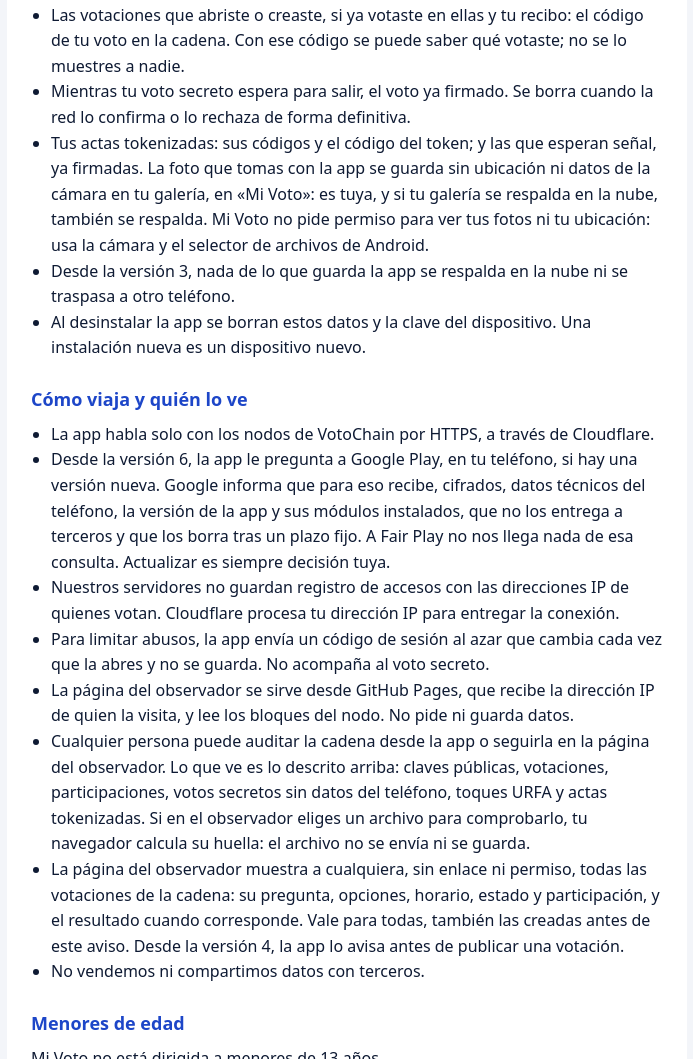
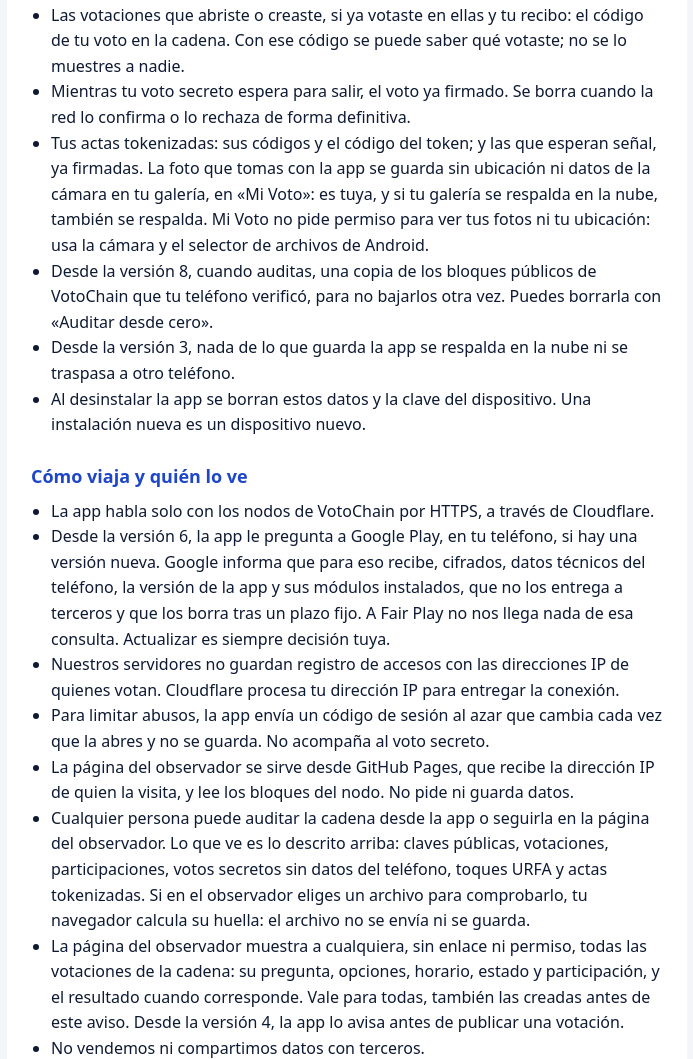
Before and after one commit to trdago/mivoto-paginas, a plain HTML site: page privacidad/index.html in a window 1280 px wide. Shown: the part 1453-2512 px from the top of the page, without its empty margins (293-986 px from the left). Drawn offline with Linux system fonts and the light colour scheme.

Commit message:
publica privacidad/index.html

```diff
--- a/privacidad/index.html
+++ b/privacidad/index.html
@@ -82,6 +82,8 @@
       con la app se guarda sin ubicación ni datos de la cámara en tu galería, en «Mi Voto»: es tuya, y si tu galería se
       respalda en la nube, también se respalda. Mi Voto no pide permiso para ver tus fotos ni tu ubicación: usa la cámara
       y el selector de archivos de Android.</li>
+    <li>Desde la versión 8, cuando auditas, una copia de los bloques públicos de VotoChain que tu teléfono verificó, para no
+      bajarlos otra vez. Puedes borrarla con «Auditar desde cero».</li>
     <li>Desde la versión 3, nada de lo que guarda la app se respalda en la nube ni se traspasa a otro teléfono.</li>
     <li>Al desinstalar la app se borran estos datos y la clave del dispositivo. Una instalación nueva es un dispositivo
       nuevo.</li>
```
